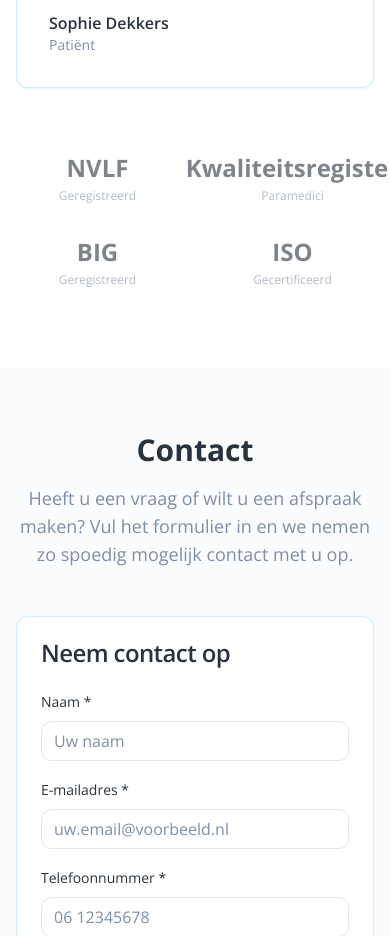
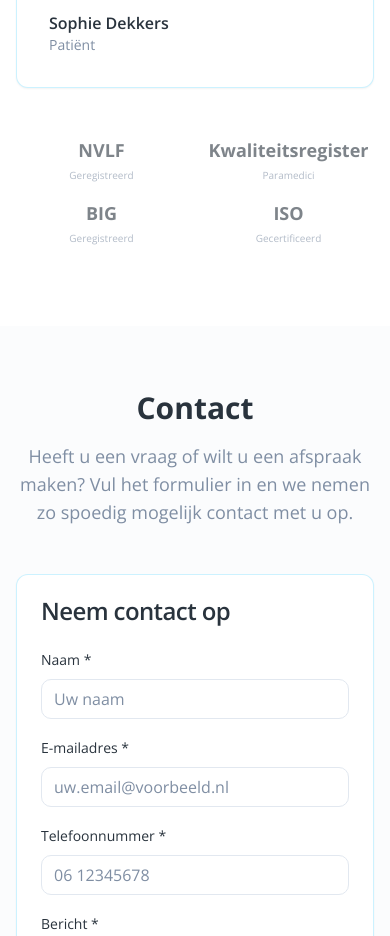
Before and after one commit to AramDawara123/logopediespraaktijk, a React (Vite) app: page / in a window 390 px wide. Shown: the part 7460-8396 px from the top of the page. Built offline with nearby package versions, Linux system fonts and the light colour scheme; the HTML template or start-up script is replaced by a standard one.

Commit message:
Fix: Make testimonials responsive

```diff
--- a/src/components/Testimonials.tsx
+++ b/src/components/Testimonials.tsx
@@ -65,22 +65,22 @@ export const Testimonials = () => {
         </div>
 
         {/* Trust Badges */}
-        <div className="mt-16 grid grid-cols-2 md:grid-cols-4 gap-8 items-center justify-items-center opacity-60">
+        <div className="mt-12 sm:mt-16 grid grid-cols-2 md:grid-cols-4 gap-4 sm:gap-6 md:gap-8 items-center justify-items-center opacity-60">
           <div className="text-center">
-            <div className="text-2xl font-bold text-foreground mb-1">NVLF</div>
-            <div className="text-xs text-muted-foreground">Geregistreerd</div>
+            <div className="text-lg sm:text-xl md:text-2xl font-bold text-foreground mb-1">NVLF</div>
+            <div className="text-[10px] sm:text-xs text-muted-foreground">Geregistreerd</div>
           </div>
           <div className="text-center">
-            <div className="text-2xl font-bold text-foreground mb-1">Kwaliteitsregister</div>
-            <div className="text-xs text-muted-foreground">Paramedici</div>
+            <div className="text-lg sm:text-xl md:text-2xl font-bold text-foreground mb-1">Kwaliteitsregister</div>
+            <div className="text-[10px] sm:text-xs text-muted-foreground">Paramedici</div>
           </div>
           <div className="text-center">
-            <div className="text-2xl font-bold text-foreground mb-1">BIG</div>
-            <div className="text-xs text-muted-foreground">Geregistreerd</div>
+            <div className="text-lg sm:text-xl md:text-2xl font-bold text-foreground mb-1">BIG</div>
+            <div className="text-[10px] sm:text-xs text-muted-foreground">Geregistreerd</div>
           </div>
           <div className="text-center">
-            <div className="text-2xl font-bold text-foreground mb-1">ISO</div>
-            <div className="text-xs text-muted-foreground">Gecertificeerd</div>
+            <div className="text-lg sm:text-xl md:text-2xl font-bold text-foreground mb-1">ISO</div>
+            <div className="text-[10px] sm:text-xs text-muted-foreground">Gecertificeerd</div>
           </div>
         </div>
       </div>
```
